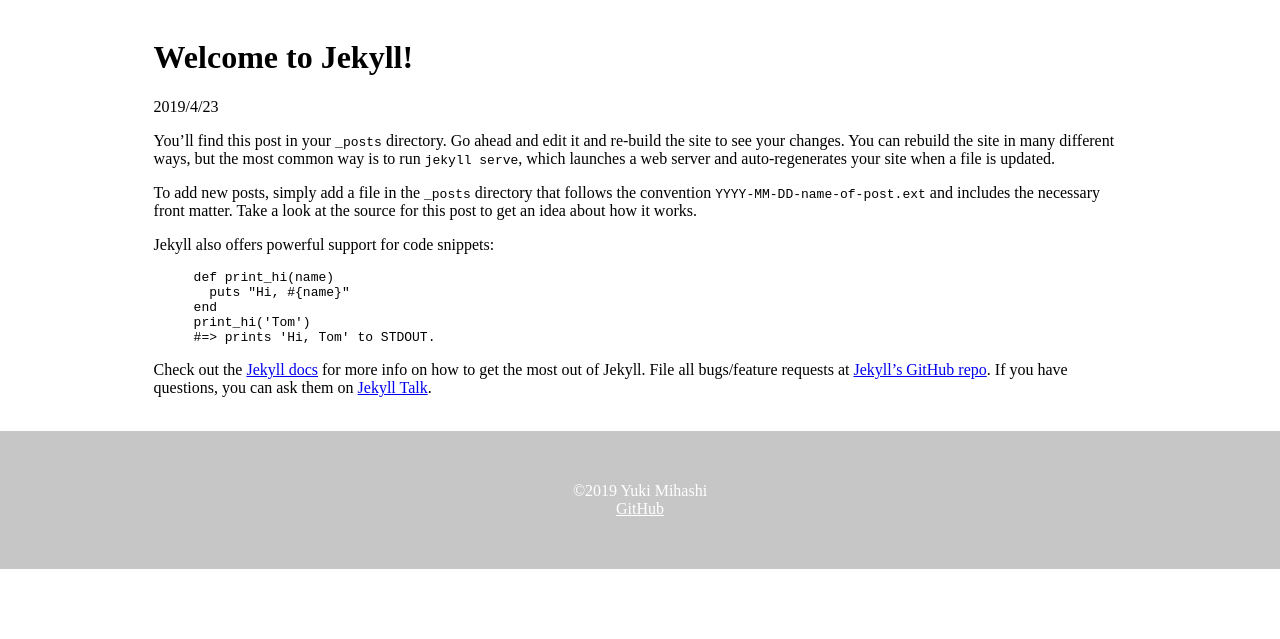
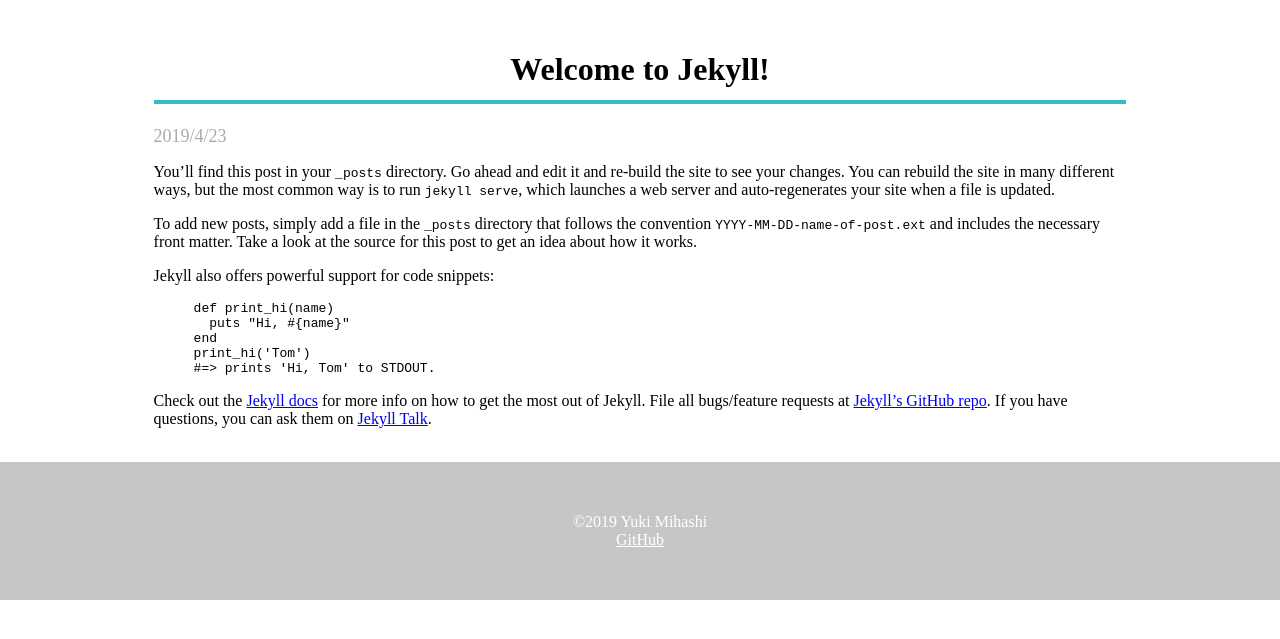
Before and after one commit to madoreenu/yuki384.github.io, a Jekyll site: the page built from _posts/2019-04-23-welcome-to-jekyll.markdown, in a window 1280 px wide. Shown: the top 639 px of the page. Built offline with Jekyll 4.4.1, drawn with Linux system fonts in a browser that asks for light colours.

Commit message:
blog style

```diff
--- a/assets/css/main.css
+++ b/assets/css/main.css
@@ -60,3 +60,13 @@
 footer>a{
   color: #fff;
 }
+
+.section>h1{
+  text-align: center;
+  padding: 12px;
+  border-bottom: solid 4px #31bccc;
+}
+.date{
+  font-size: 18px;
+  color: #aaa;
+}
```
